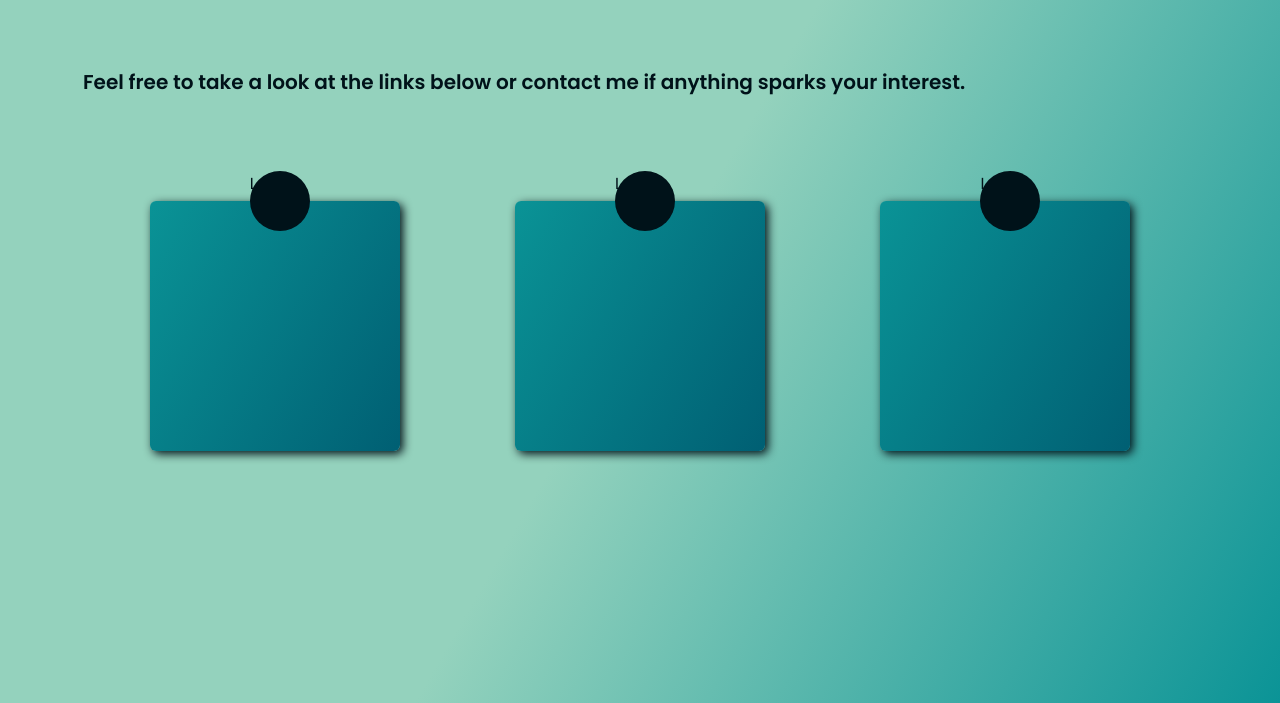
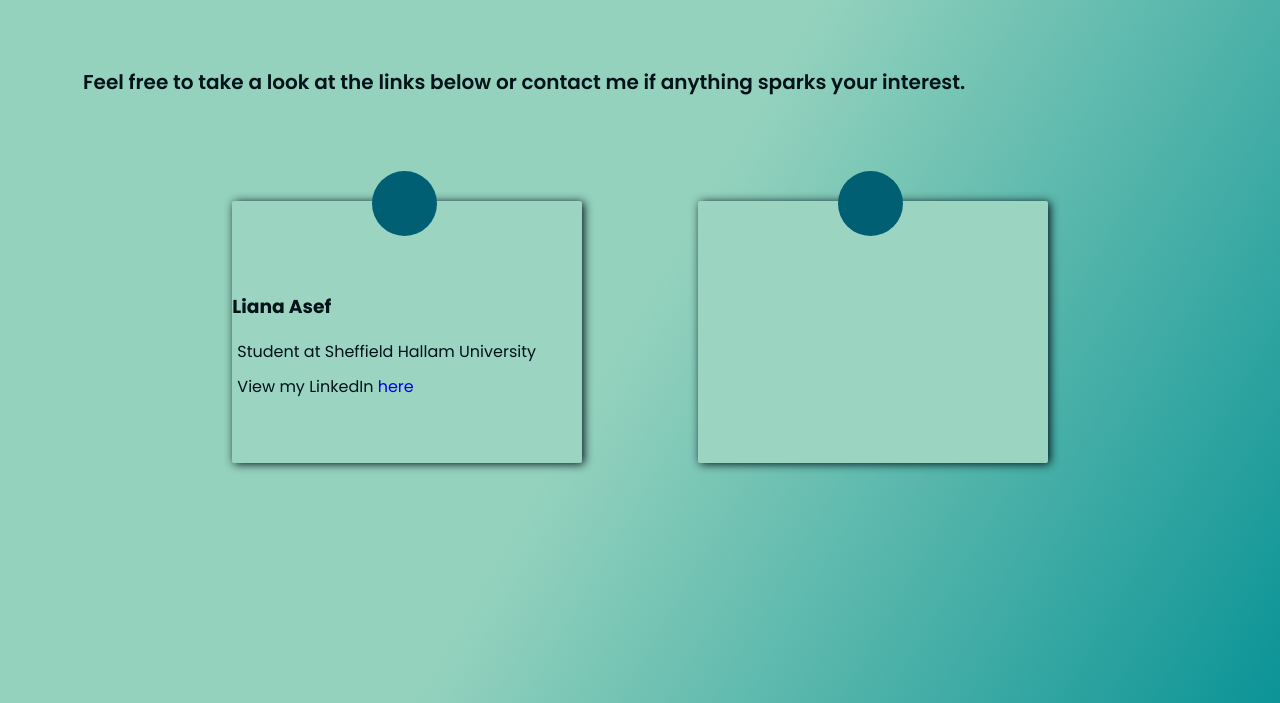
Before and after one commit to liana1402/Personal-Portfolio, a PHP site: page /contact.html in a window 1280 px wide. Shown: the part 88-791 px from the top of the page. Run offline with PHP 8.4, Linux system fonts and the light colour scheme.

Commit message:
contact cards

```diff
--- a/contact.html
+++ b/contact.html
@@ -28,15 +28,15 @@
         <h2>Feel free to take a look at the links below or contact me if anything sparks your interest.</h2>
         <div class="contact-container">
             <div class="contact-card">
-                <span class="circle-icon">L</span>
-                <div class="contact-card-content"></div>
+                <div class="circle-icon"></div>
+                <div class="contact-card-content">
+                    <h3>Liana Asef</h3>
+                    <p>Student at Sheffield Hallam University</p>
+                    <p>View my LinkedIn <a href="www.linkedin.com/in/liana-asef-496b3a2l">here</a></p>
+                </div>
             </div>
             <div class="contact-card">
-                <span class="circle-icon">L</span>
-                <div class="contact-card-content"></div>
-            </div>
-            <div class="contact-card">
-                <span class="circle-icon">L</span>
+                <div class="circle-icon"></div>
                 <div class="contact-card-content"></div>
             </div>
         </div>
--- a/styles/desktop.css
+++ b/styles/desktop.css
@@ -34,7 +34,7 @@
     width: 55%;
 }
 .index-body-container img:hover{
-    width: 57%;
+    transform: scale(1.02);
 }
 .about-me{
     width: 75%;
@@ -50,6 +50,9 @@
 .contact-body-container{
     padding: 50px;
 }
+.contact-card{
+    margin: 5%;
+}
 .contact-card:hover{
-    cursor: pointer;
+    transform: scale(1.02);
 }
--- a/styles/mobile.css
+++ b/styles/mobile.css
@@ -120,22 +120,28 @@ body a{
     margin-top: 30px;
 }
 .contact-card{
-    /* background-color: #005F73; */
-    background-image: linear-gradient(120deg, #0A9396, #005F73);
-    width: 250px;
-    aspect-ratio: 1/1;
-    border-radius: 6px;
-    margin: 5%;
-    box-shadow: 3px 3px 10px #001219;
+    background-color: #9BD5C2;
+    color: #001219;
+    width: 350px;
+    aspect-ratio: 2/1.5;
+    border-radius: 2px;
+    margin: 10%;
+    box-shadow: 2px 1px 10px #001219;
+    transition: 0.4s;
 }
 .circle-icon{
     display: inline-block;
     position: relative;
-    background-color: #001219;
-    width: 60px;
+    background-color: #005F73;
+    width: 65px;
     aspect-ratio: 1/1;
     border-radius: 100%;
     top: -30px;
     left: 40%;
     z-index: 1;
+    text-align: center;
 }
+.contact-card-content p{
+    padding: 0 5px;
+    margin: 10px 0px;
+}
```
